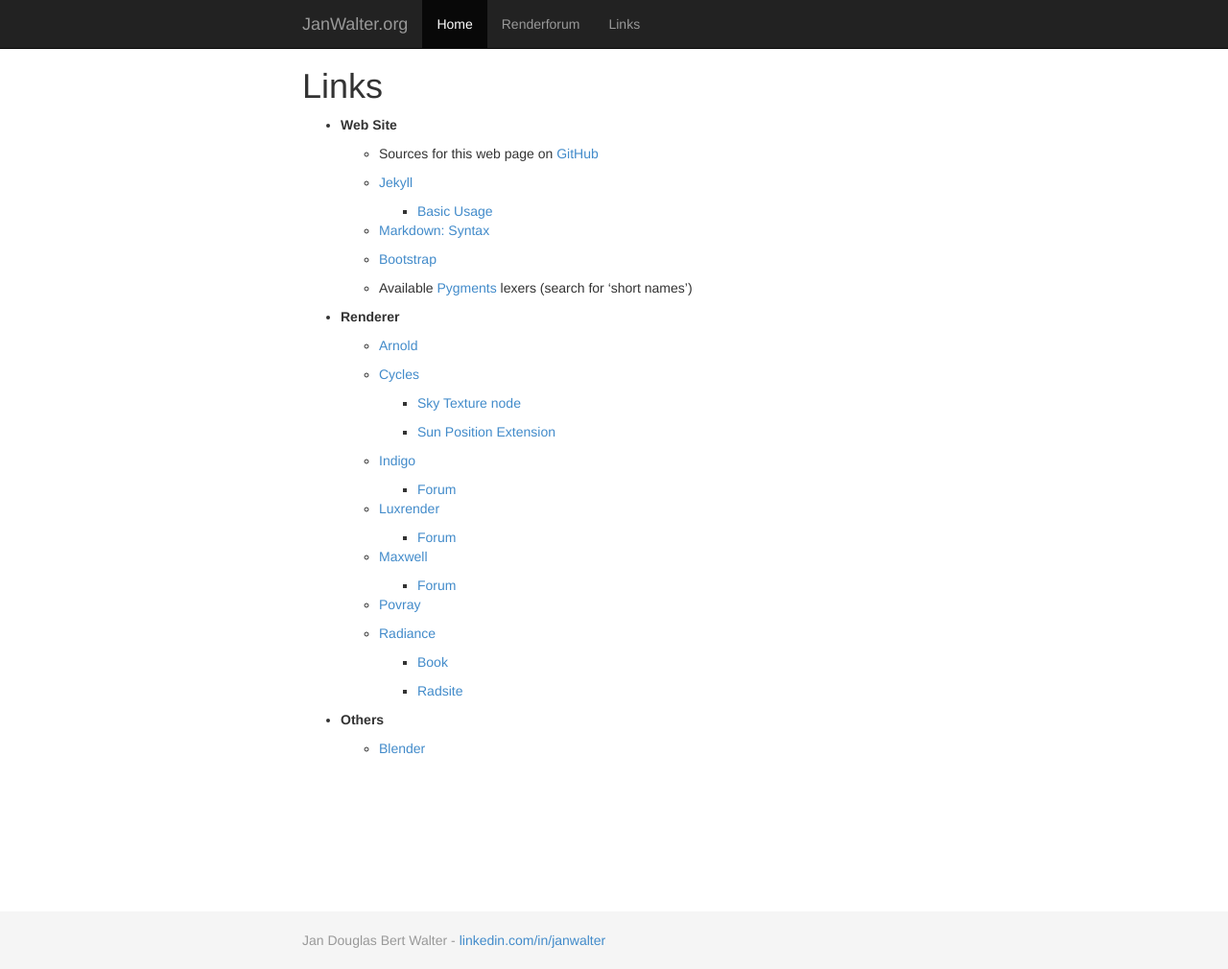
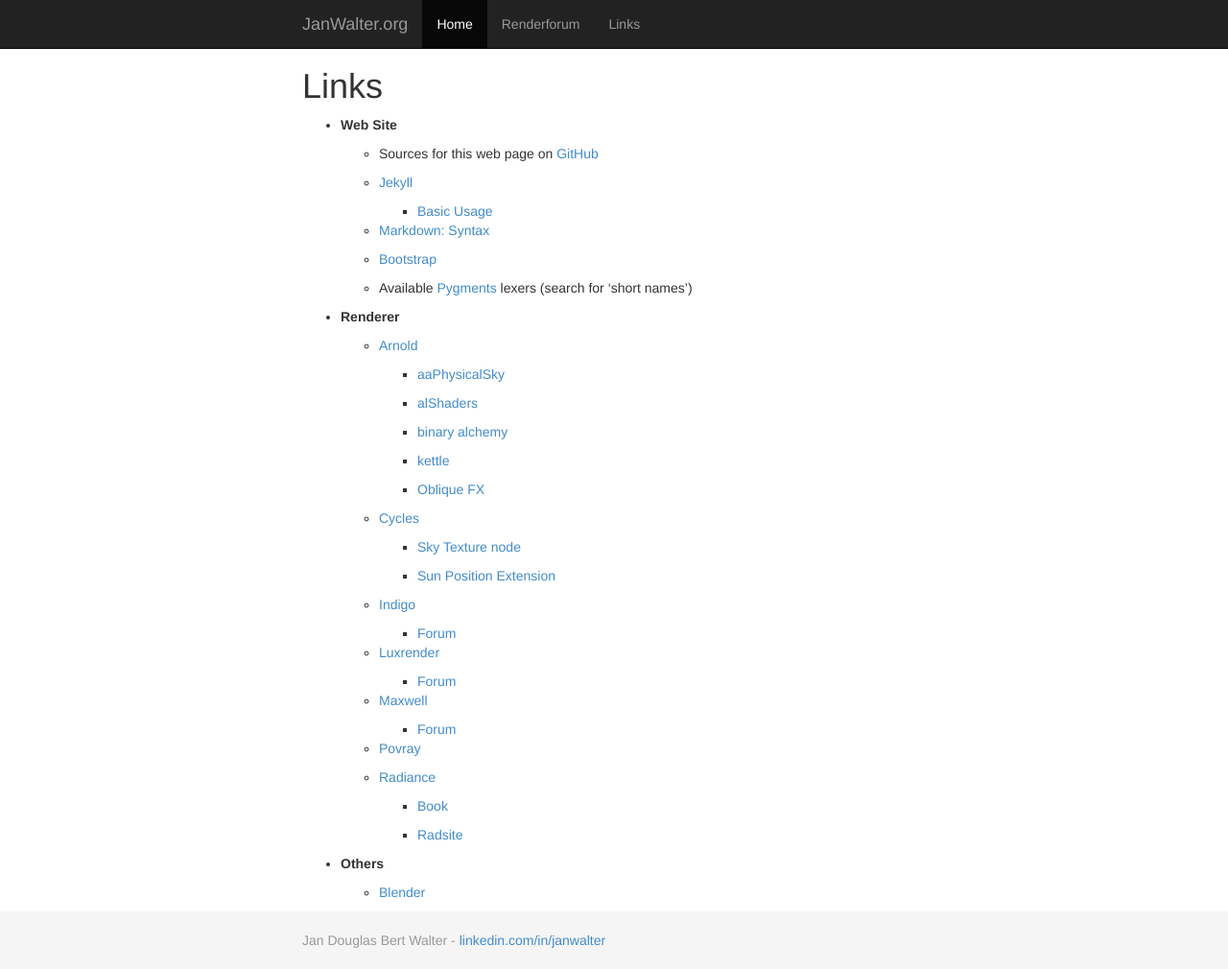
Before and after one commit to wahn/jan_walter_org, a Jekyll site: the page built from links/index.md, in a window 1280 px wide and 1010 px high. Shown: the whole window at 96% size. Built offline with Jekyll 4.4.1, drawn with Linux system fonts in a browser that asks for light colours; nearby versions of some CDN libraries; library files that are not in the unit come from our copies; Markdown is read by kramdown in place of the engine named in the settings.

Commit message:
Provide links for 3rd party Arnold shaders.

```diff
--- a/links/index.md
+++ b/links/index.md
@@ -24,6 +24,16 @@
 * __Renderer__
 
     - [Arnold](http://www.solidangle.com)
+
+        + [aaPhysicalSky](https://bitbucket.org/amaanakram/aaphysicalsky/overview)
+
+        + [alShaders](https://bitbucket.org/anderslanglands/alshaders/wiki/Home)
+
+        + [binary alchemy](http://binaryalchemy.de/)
+
+        + [kettle](https://bitbucket.org/Kettle/kettle_uber/wiki/Home)
+
+        + [Oblique FX](http://s3aws.obliquefx.com/public/shaders/index.html)
 
     - [Cycles](http://wiki.blender.org/index.php/Doc:2.6/Manual/Render/Cycles)
 
```
